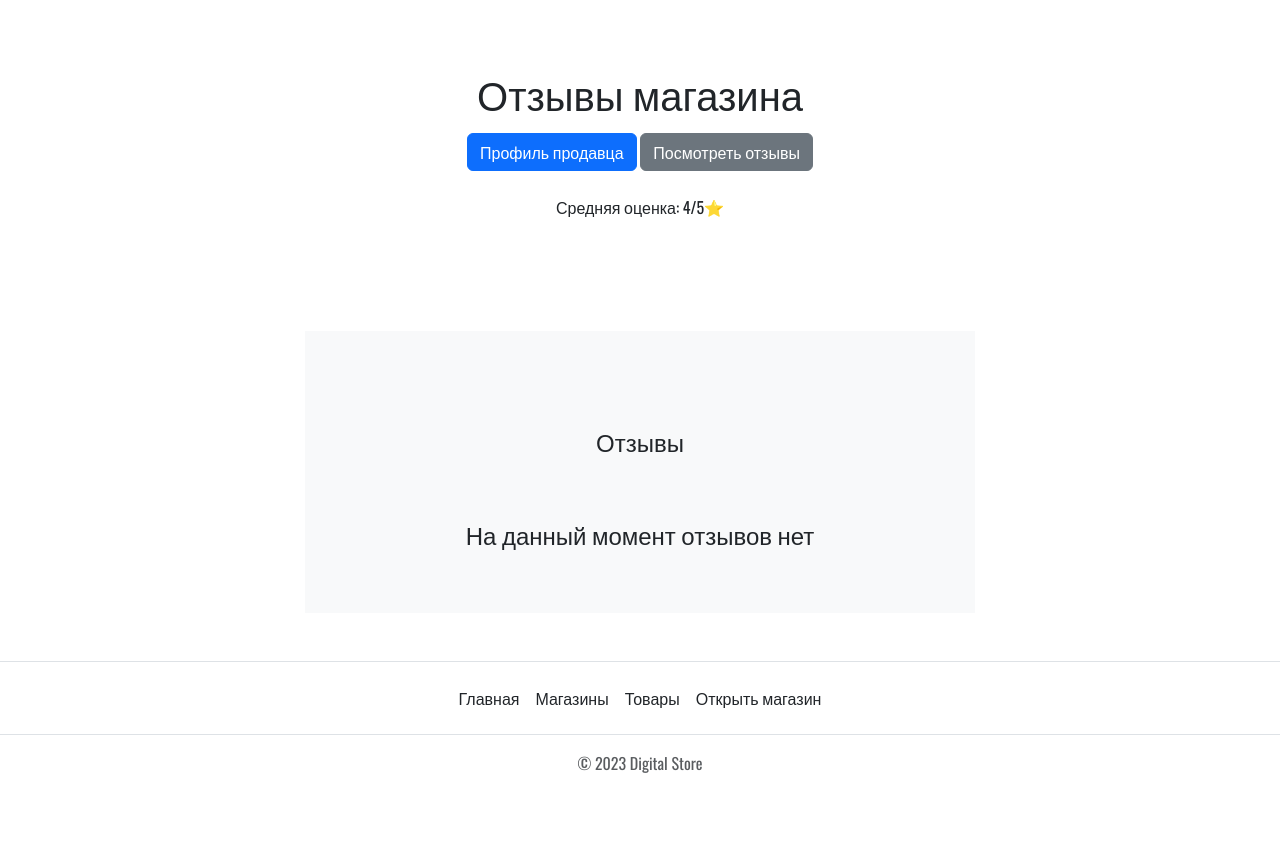
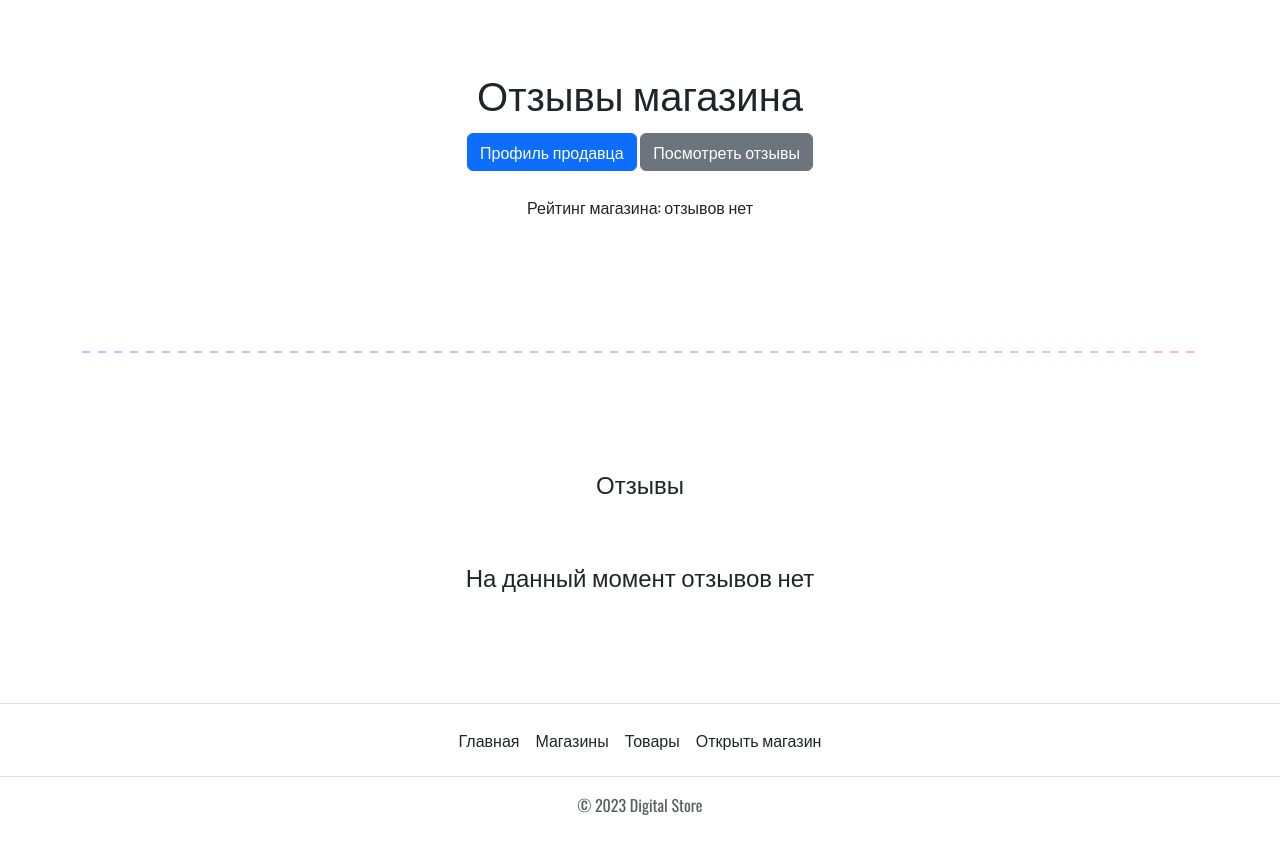
Before and after one commit to Timoha23/django_digital_store, a Django app: template digital_store/templates/review/reviews_shop_list.html in a window 1280 px wide. Shown: the part 172-1021 px from the top of the page. Before the commit the page ends 945 px from the top, so only its background shows below. Run offline with Django 4.2, Linux system fonts and the light colour scheme; the template is opened without the code that fills it, so the values that code supplies are empty; some libraries are stand-ins or nearby versions.

Commit message:
отредатирован шаблон

```diff
--- a/digital_store/templates/review/reviews_shop_list.html
+++ b/digital_store/templates/review/reviews_shop_list.html
@@ -7,17 +7,22 @@
         <div class="col-lg-6 col-md-8 mx-auto">
           <h1 class="fw-light">Отзывы магазина <b>{{ shop.name }}</b></h1>
           <p>
-            <a href="#" class="btn btn-primary my-2">Профиль продавца</a>
+            <a href="{% url 'users:user_profile' shop.owner %}" class="btn btn-primary my-2">Профиль продавца</a>
             <a href="#" class="btn btn-secondary my-2">Посмотреть отзывы</a>
             {% if shop.owner == request.user %}
               <a href="{% url 'shop:create_product' shop.id %}" class="btn btn-secondary my-2">Добавить товар</a>
             {% endif %}
-            <p>Средняя оценка: 4/5⭐</p>
+            {% if shop.avg_rating %}
+              <p>Рейтинг магазина: {{ shop.avg_rating|floatformat:"0" }}/5⭐</p>
+            {% else %}
+              <p>Рейтинг магазина: отзывов нет</p>
+            {% endif %}
           </p>
         </div>
       </div>
     </section>
-     <div class="album py-5 bg-light" style="margin:auto;width:60%">
+    <hr class="hr-dashed-gradient"></hr>
+     <div class="album py-5" style="margin:auto;width:60%">
         <div class="py-5 text-center container">
           <h4>Отзывы</h4>
         </div>
```
